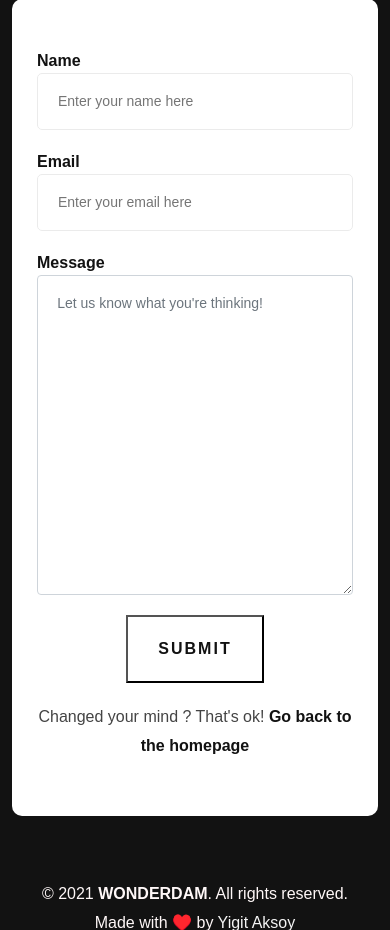
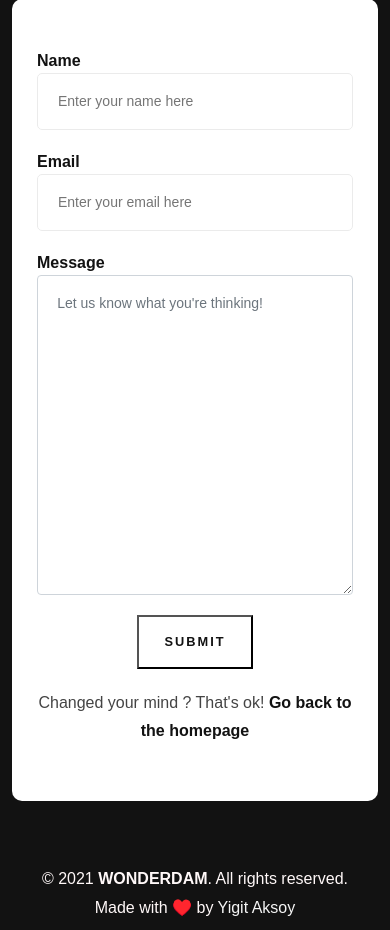
Before and after one commit to yigitaksoy/Wonderdam, a Flask app: page /contact in a window 390 px wide. Shown: the part 146-1076 px from the top of the page. Run offline with Flask 2, Linux system fonts and the light colour scheme; some libraries are stand-ins or nearby versions; some web fonts are replaced.

Commit message:
Add media queries for form submit button

```diff
--- a/static/css/style.css
+++ b/static/css/style.css
@@ -513,6 +513,14 @@ transition: color .9s ease;
   .form-content  {
     padding: 50px 25px;
   }
+
+  .form-submit {
+    padding: 15px 25px;
+    font-size: .8rem;
+    letter-spacing: 2px;
+    transition: color .9s ease;
+
+  }
 }
 
 /* Blog Post Page */
```
